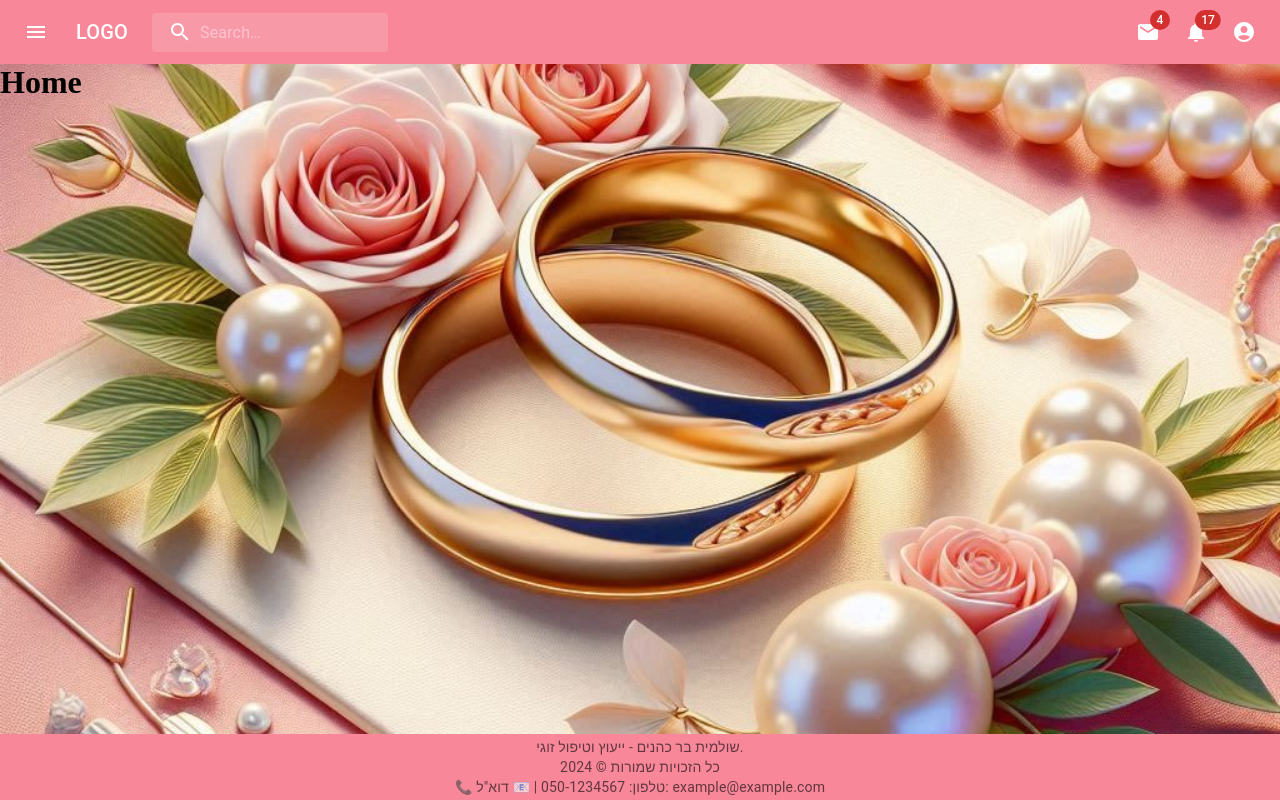
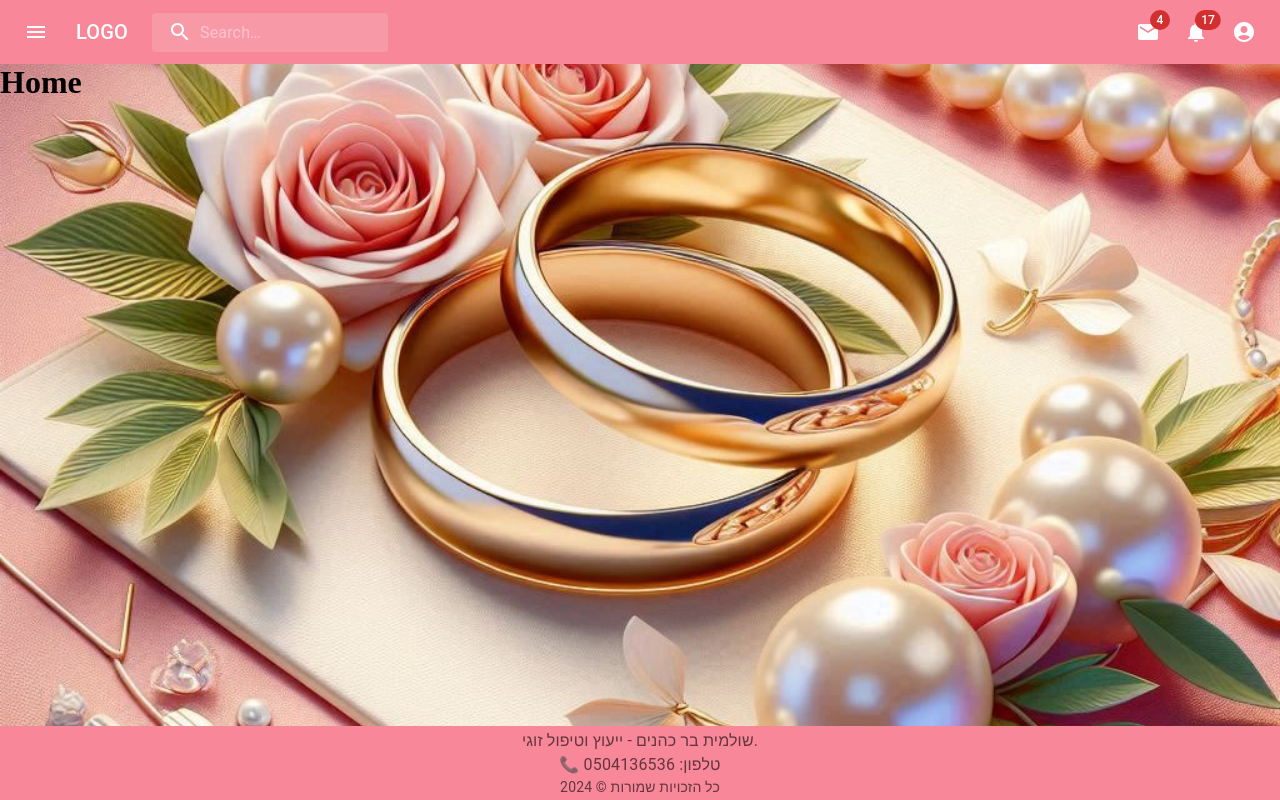
Before and after one commit to chemedMoshe/ShulamitClient, a React (Vite) app: page / in a window 1280 px wide. Built offline with nearby package versions, Linux system fonts and the light colour scheme.

Commit message:
change footer

```diff
--- a/src/components/Footer/Footer.tsx
+++ b/src/components/Footer/Footer.tsx
@@ -6,14 +6,16 @@ const Footer: React.FC = () => {
     <div className="Footer">
     <Box
       component="footer" >
-        <Typography variant="body2" color="textSecondary">
+        <Typography variant="body1" color="textSecondary">
           שולמית בר כהנים - ייעוץ וטיפול זוגי.
         </Typography>
+
+        <Typography variant="body1" color="textSecondary">
+        📞 טלפון: 0504136536
+        </Typography>
+
         <Typography variant="body2" color="textSecondary">
           כל הזכויות שמורות © 2024
-        </Typography>
-        <Typography variant="body2" color="textSecondary">
-          📞 טלפון: 050-1234567 | 📧 דוא"ל: example@example.com
         </Typography>
     </Box>
       </div>
```
